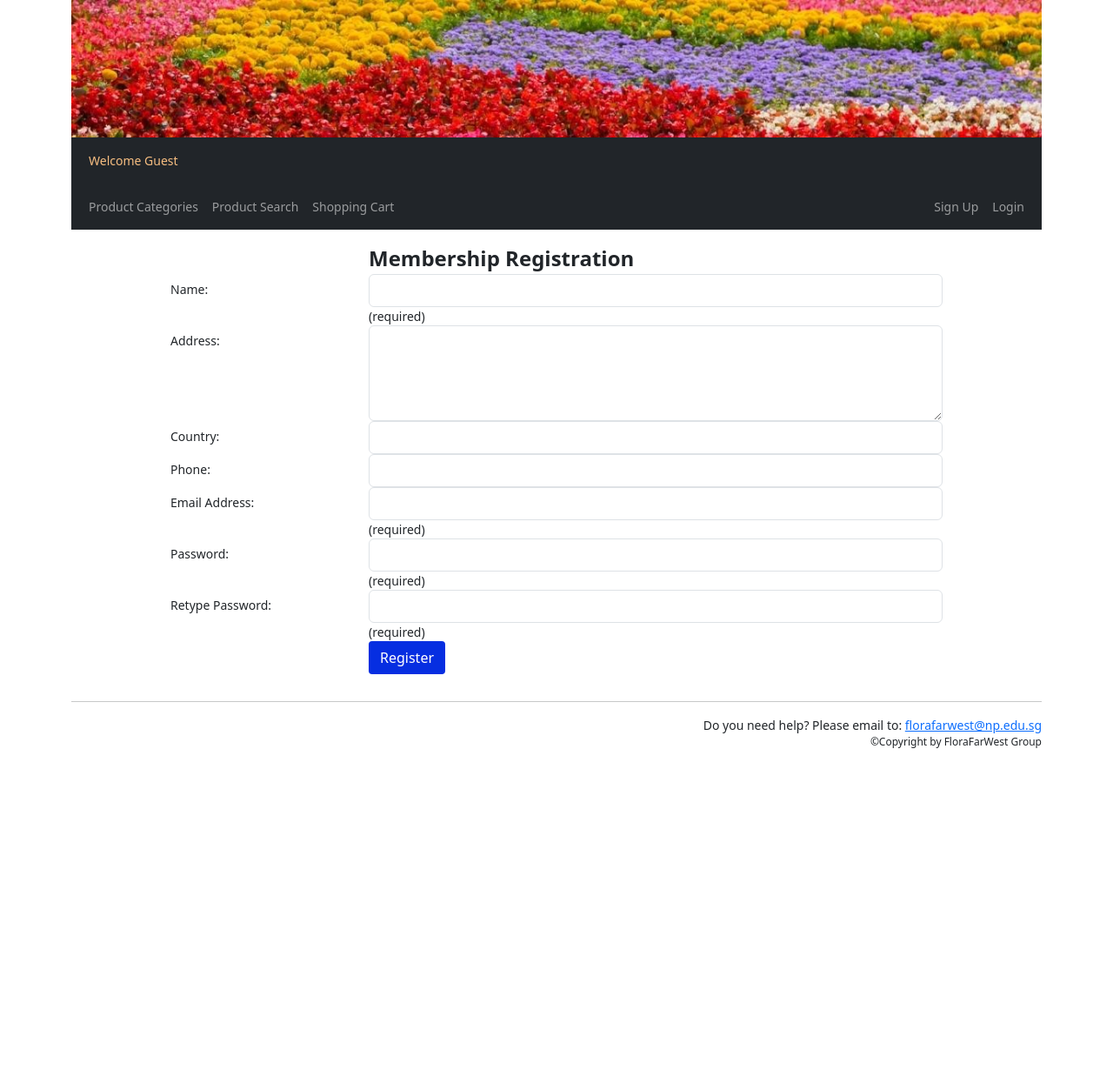
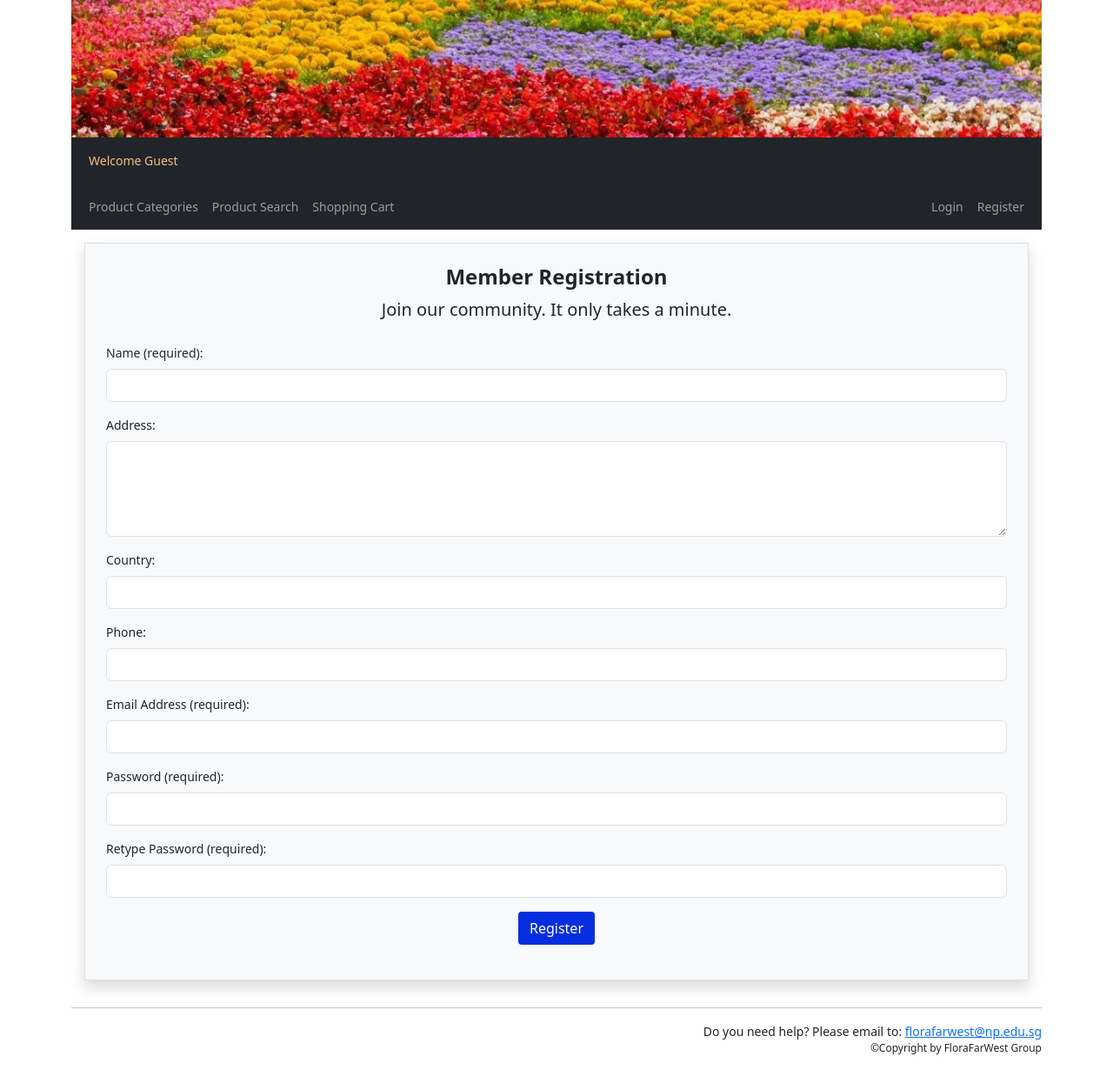
Before and after one commit to Dyoneus/ECAD-ASG, a PHP site: page /ECAD-ASG/register.php in a window 1280 px wide. Shown: the whole page at 87% size. Before the commit the page ends 860 px from the top, so only its background shows below. Run offline with PHP 8.4, Linux system fonts and the light colour scheme.

Commit message:
Made the registration and login page cooler

```diff
--- a/navbar.php
+++ b/navbar.php
@@ -3,9 +3,10 @@
 //when shopper has yet to login,
 $content1 = "Welcome Guest<br />";
 $content2 = "<li class='nav-item'>
-		     <a class='nav-link' href='register.php'>Sign Up</a></li>
+             <a class='nav-link' href='login.php'>Login</a></li>
 			 <li class='nav-item'>
-		     <a class='nav-link' href='login.php'>Login</a></li>";
+             <a class='nav-link' href='register.php'>Register</a></li>
+             ";
 
 if(isset($_SESSION["ShopperName"])) {
 	//To Do 1 (Practical 2) -
--- a/register.php
+++ b/register.php
@@ -5,97 +5,67 @@ session_start();
 include("header.php");
 ?>
 <script type="text/javascript">
-function validateForm()
-{
-    // To Do 1 - Check if password matched
-	if (document.register.password.value != document.register.password2.value){
-        alert("Passwords not matched!");
+function validateForm() {
+    // Check if password matched
+    if (document.register.password.value != document.register.password2.value) {
+        alert("Passwords do not match!");
         return false;
     }
-	// To Do 2 - Check if telephone number entered correctly
-	//           Singapore telephone number consists of 8 digits,
-	//           start with 6, 8 or 9
-    if (document.register.phone.value != ""){
+    // Check if telephone number is entered correctly
+    if (document.register.phone.value != "") {
         var str = document.register.phone.value;
-        if (str.length != 8){
-            alert("Please enter a 8-digit phone number.");
+        if (str.length != 8) {
+            alert("Please enter an 8-digit phone number.");
+            return false;
+        } else if (str.substr(0,1) != "6" && str.substr(0,1) != "8" && str.substr(0,1) != "9") {
+            alert("Phone number in Singapore should start with 6, 8 or 9.");
             return false;
         }
-        else if(str.substr(0,1) != "6" &&
-                str.substr(0,1) != "8" &&
-                str.substr(0,1) != "9"){
-        alert("Phone number in Singapore should start with 6, 8 or 9.");
-        return false; //Cancel submission
-        }
     }
-    return true;  // No error found
+    return true; // No error found
 }
 </script>
 
-<div style="width:80%; margin:auto;">
-<form name="register" action="addMember.php" method="post"
-      onsubmit="return validateForm()">
-    <div class="form-group row">
-        <div class="col-sm-9 offset-sm-3">
-            <span class="page-title">Membership Registration</span>
+<!-- Central container for the form -->
+<div class="container">
+    <form name="register" action="addMember.php" method="post" onsubmit="return validateForm()" class="border p-4 bg-light shadow">
+        <div class="text-center mb-4">
+            <h2 class="page-title">Member Registration</h2>
+            <p class="lead">Join our community. It only takes a minute.</p>
         </div>
-    </div>
-    <div class="form-group row">
-        <label class="col-sm-3 col-form-label" for="name">Name:</label>
-        <div class="col-sm-9">
-            <input class="form-control" name="name" id="name"
-                   type="text" required /> (required)
+        <!-- Form fields with Bootstrap classes -->
+        <div class="mb-3">
+            <label class="form-label" for="name">Name (required):</label>
+            <input class="form-control" name="name" id="name" type="text" required>
         </div>
-    </div>
-    <div class="form-group row">
-        <label class="col-sm-3 col-form-label" for="address">Address:</label>
-        <div class="col-sm-9">
-            <textarea class="form-control" name="address" id="address"
-                      cols="25" rows="4" ></textarea>
+        <div class="mb-3">
+            <label class="form-label" for="address">Address:</label>
+            <textarea class="form-control" name="address" id="address" rows="4"></textarea>
         </div>
-    </div>
-    <div class="form-group row">
-        <label class="col-sm-3 col-form-label" for="country">Country:</label>
-        <div class="col-sm-9">
-            <input class="form-control" name="country" id="country" type="text" />
+        <div class="mb-3">
+            <label class="form-label" for="country">Country:</label>
+            <input class="form-control" name="country" id="country" type="text">
         </div>
-    </div>
-    <div class="form-group row">
-        <label class="col-sm-3 col-form-label" for="phone">Phone:</label>
-        <div class="col-sm-9">
-            <input class="form-control" name="phone" id="phone" type="text" />
+        <div class="mb-3">
+            <label class="form-label" for="phone">Phone:</label>
+            <input class="form-control" name="phone" id="phone" type="text">
         </div>
-    </div>
-    <div class="form-group row">
-        <label class="col-sm-3 col-form-label" for="email">
-            Email Address:</label>
-        <div class="col-sm-9">
-            <input class="form-control" name="email" id="email"
-                   type="email" required /> (required)
+        <div class="mb-3">
+            <label class="form-label" for="email">Email Address (required):</label>
+            <input class="form-control" name="email" id="email" type="email" required>
         </div>
-    </div>
-    <div class="form-group row">
-        <label class="col-sm-3 col-form-label" for="password">
-            Password:</label>
-        <div class="col-sm-9">
-            <input class="form-control" name="password" id="password"
-                   type="password" required /> (required)
+        <div class="mb-3">
+            <label class="form-label" for="password">Password (required):</label>
+            <input class="form-control" name="password" id="password" type="password" required>
         </div>
-    </div>
-    <div class="form-group row">
-        <label class="col-sm-3 col-form-label" for="password2">
-            Retype Password:</label>
-        <div class="col-sm-9">
-            <input class="form-control" name="password2" id="password2"
-                   type="password" required /> (required)
+        <div class="mb-3">
+            <label class="form-label" for="password2">Retype Password (required):</label>
+            <input class="form-control" name="password2" id="password2" type="password" required>
         </div>
-    </div>
-    <div class="form-group row">
-        <div class="col-sm-9 offset-sm-3">
-            <button type="submit">Register</button>
+        <div class="mb-3 text-center">
+            <button type="submit" class="btn btn-primary">Register</button>
         </div>
-    </div>
-</form>
+    </form>
 </div>
 <?php
 // Include the Page Layout footer
```
Also changed, not shown: login.php (+22 -33 lines).
